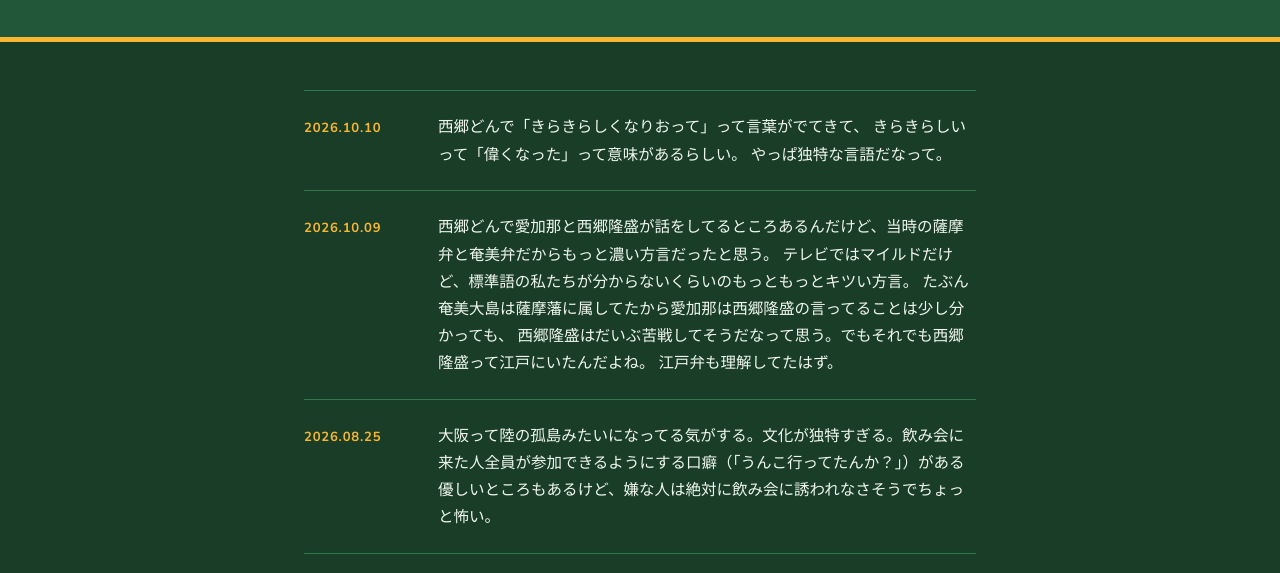
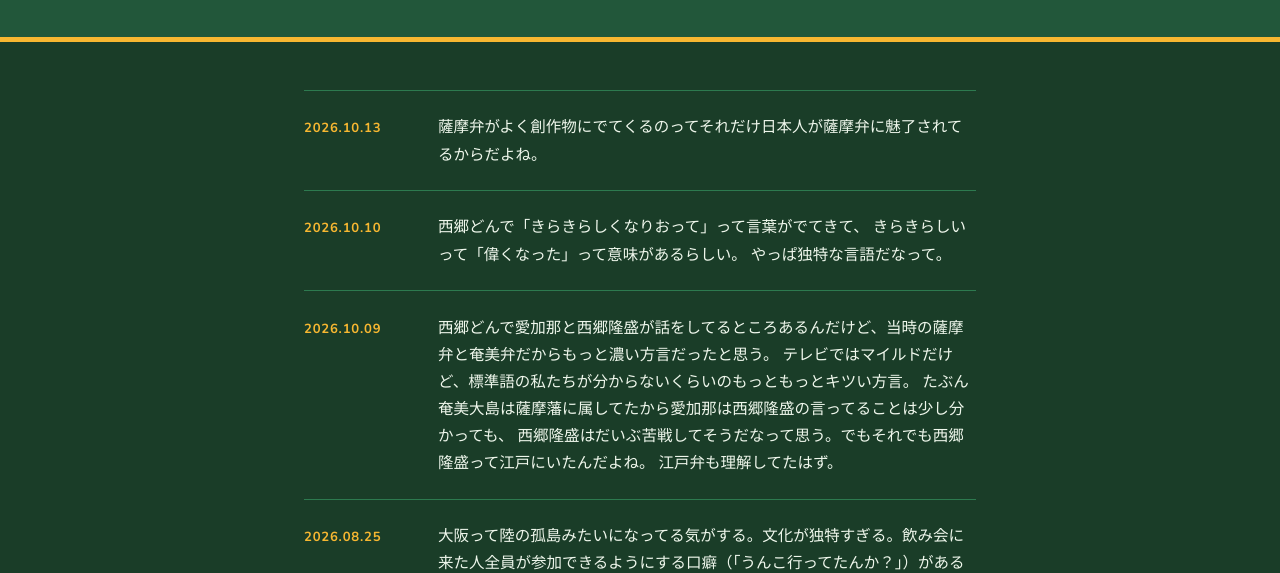
Before and after one commit to Azaleacreativeroom888/fan-linguistics, a plain HTML site: page blog.html in a window 1280 px wide. Shown: the part 227-800 px from the top of the page. Drawn offline with nearby package versions, Linux system fonts and the light colour scheme.

Commit message:
Add new blog entry for 2026.10.13
Added a new blog entry with date and content in Satsuma dialect.

```diff
--- a/blog.html
+++ b/blog.html
@@ -187,6 +187,11 @@
     <div class="entry-list">
 
       <div class="entry">
+        <div class="entry-date">2026.10.13</div>
+        <div class="entry-body">薩摩弁がよく創作物にでてくるのってそれだけ日本人が薩摩弁に魅了されてるからだよね。</div>
+      </div>
+
+      <div class="entry">
         <div class="entry-date">2026.10.10</div>
         <div class="entry-body">西郷どんで「きらきらしくなりおって」って言葉がでてきて、
           きらきらしいって「偉くなった」って意味があるらしい。
```
